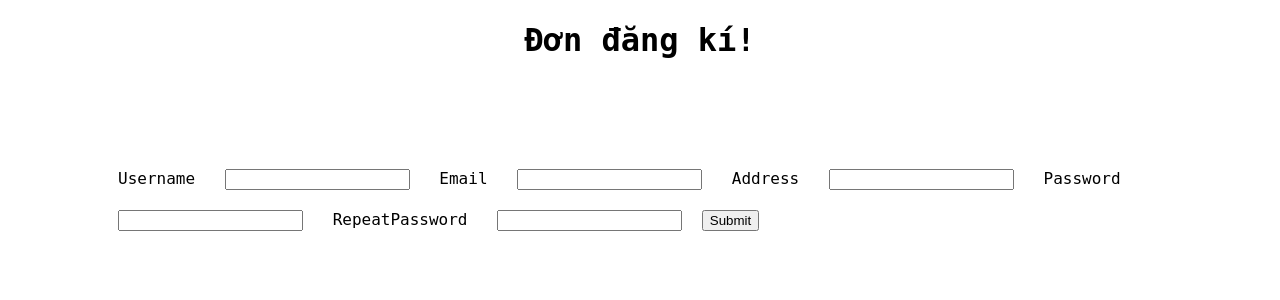
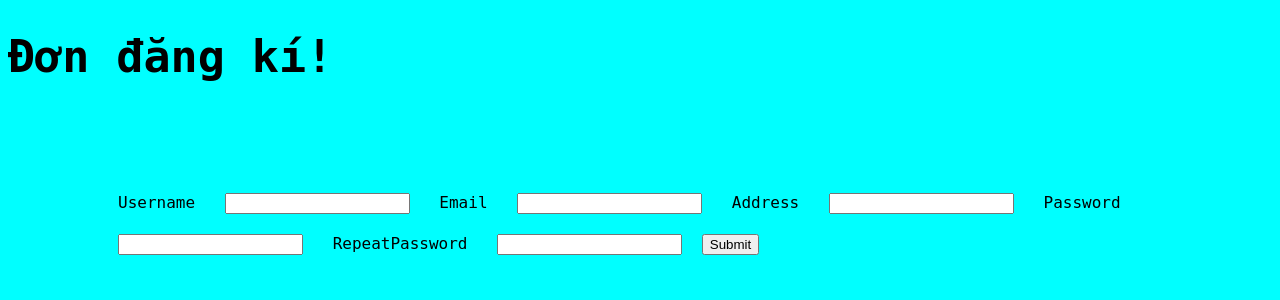
Before and after one commit to tUNg131/Things, a Flask app: page / in a window 1280 px wide. Shown: the top 300 px of the page. Run offline with Flask 2, Linux system fonts and the light colour scheme.

Commit message:
added css and fix project structure

```diff
--- a/app.py
+++ b/app.py
@@ -6,7 +6,7 @@ from wtforms.validators import InputRequired, EqualTo, Length, Email
 app = Flask(__name__)
 app.config['SECRET_KEY'] = 'matkhau'
 
-class loginForm(FlaskForm):
+class signUpForm(FlaskForm):
     username = StringField('Username', [InputRequired()])
     # pip install email_validator
     email = StringField('Email', [InputRequired(message='You must have username'), validators.Email()])
@@ -16,7 +16,7 @@ class loginForm(FlaskForm):
 
 @app.route('/', methods=['GET', 'POST'])
 def form():
-    form = loginForm()
+    form = signUpForm()
 
     if form.validate_on_submit():
         return 'You have signed up'
--- a/templates/style.css
+++ b/static/css/style.css
@@ -1,10 +1,11 @@
 body {
     font-family: monospace;
     font-size: 16px;
+    background-color: aqua;
 }
 
-h1 {
-    text-align: center;
+#don_dang_ki {
+    font-size: 45px;
 }
 
 #Sign_up_box {
--- a/templates/Sign_Up.html
+++ b/templates/Sign_Up.html
@@ -3,10 +3,10 @@
   <head>
     <meta charset="utf-8">
     <title>Sign up</title>
-    <link rel="stylesheet" href="style.css">
+    <link rel="stylesheet" href="{{ url_for('static', filename='css/style.css') }}" type="text/css">
   </head>
   <body>
-    <h1>Đơn đăng kí!</h1>
+    <h1 id='don_dang_ki'>Đơn đăng kí!</h1>
     <div id='Sign_up_box'>
       <form method="POST" action="{{ url_for('form') }}">
         {{ form.csrf_token }}
```
